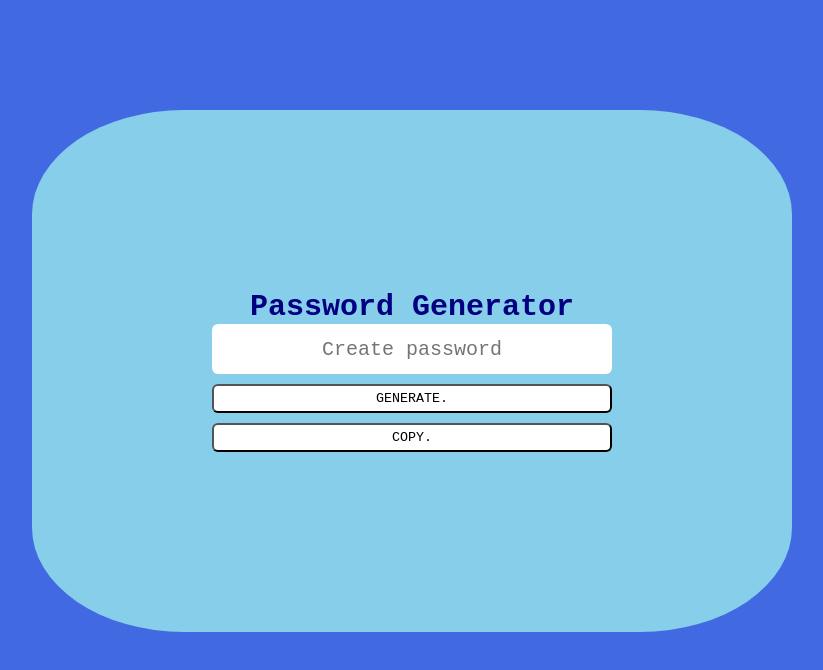
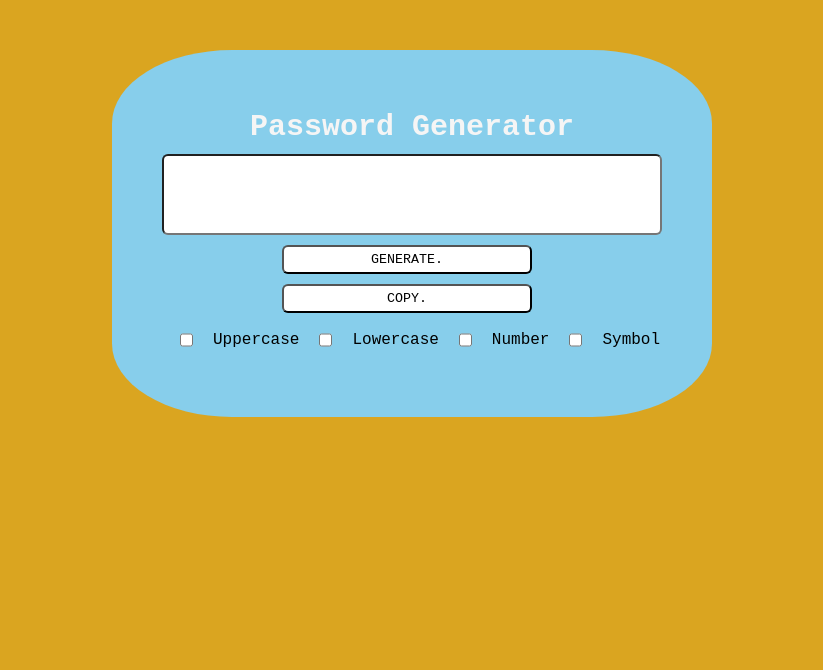
Before and after one commit to theekidspex/password-generator, a plain HTML site: page INDEX.HTML in a window 1280 px wide. Shown: the whole page, without its empty margins (228-1051 px from the left). Drawn offline with Linux system fonts and the light colour scheme; files that its build step writes are made by us from their sources.

Commit message:
finalized design

```diff
--- a/INDEX.HTML
+++ b/INDEX.HTML
@@ -3,27 +3,36 @@
 <head>
     <meta charset="UTF-8">
     <meta name="viewport" content="width=device-width, initial-scale=1.0">
-    <link rel="stylesheet" type="text/css" href="./css/style.css">
+    <link rel="stylesheet" type="text/css" href="./assets/css/style.css">
     <title>Dream Password Generator</title>
 </head>
 <body>
 
-<div class="box">
+<div class="container">
     <h1>Password Generator</h1>
-    <input type="text" name="" placeholder="Create password" id="password" readonly>
+    <input type="text" name="" password="PASSWORD" id="password" readonly>
+     <button> GENERATE. </button>
+     <button> COPY. </button>
 
-    <button> GENERATE. </button>
-    <button> COPY. </button>
+
+<form>
+    <input type="checkbox" id="item1" name="item1" value="Item 1">
+    <label for="item1">Uppercase</label>
+
+    <input type="checkbox" id="item2" name="item2" value="Item 2">
+    <label for="item2">Lowercase</label>
+
+    <input type="checkbox" id="item3" name="item3" value="Item 3">
+    <label for="item3">Number</label>
+
+    <input type="checkbox" id="item4" name="item4" value="Item 4">
+    <label for="item4">Symbol</label>
+  </form>
+
 </div>
 
 
 
+</body>
 
-
-
-
-
-
-    <script src="./assets/js/script.js"></script>
-</body>
 </html>
--- a/assets/css/style.css
+++ b/assets/css/style.css
@@ -6,34 +6,35 @@
 }
 
 body {
-    background-color: royalblue;
+    background-color: goldenrod;
     justify-content: center;
+    display: flex;
     align-items: center;
-    display: flex;
 }
 
 
-.box {
-margin-top: 110px;
+.container {
 background-color: skyblue;
-padding: 180px;
+margin-top: 50px;
+padding: 50px;
 border-radius: 20%;
+size-adjust: 50%;
 }
 
 
 h1 {
     text-align: center;
-    color: navy;
+    color: whitesmoke;
     font-size: 30px;
+    margin: 10px;
 }
 
-input {
-        padding: 20px;
-        height: 50px;
-        width: 400px;
+.container input {
+   padding: 30px;
+   width: 500px;
    border-radius: 6px;
-        border: 2px;
-        font-size: 22px;
+   font-size: 15px;
+
  }
 
  input::placeholder{
@@ -42,19 +43,39 @@ input {
   }
 
 
-.box button {
-    position: relative;
+.container button {
+    display: block;
+    align-content: center;
     background-color: white;
-    display: flex;
-    align-items: center;
-    justify-content: center;
-    height: 100%;
-    width: 100%;
+    height: 20%;
+    width: 50%;
     padding: 5px;
     margin-top: 10px;
     border-radius: 6px;
+    position: relative;
+    left: 120px;
+
 }
 
-  .box button:hover {
+
+  .container button:hover {
     background-color: goldenrod;
   }
+
+
+form {
+  display: flex;
+  padding: 8px;
+  margin: 10px;
+  max-width: 10px;
+  align-content: center;
+
+
+}
+
+
+label {
+    text-align: center;
+    padding-inline: 20px;
+
+ }
--- a/assets/js/script.js
+++ b/assets/js/script.js
@@ -1,3 +1,5 @@
 var Uppercase = "A, B, C, D, E, F, G, H, I ,J ,K, L, M, N, O, P, Q, R, S, T, U, V, W, X, Y, Z"
 var Lowercase = "a,b,c,d,e,f,g,h,i,j,k,l,m,n,o,p,q,r,s,t,u,v,w,x,y,z"
 var Specialcharacters = "!,@,#,$,%,^,&,*,(,)"
+var Numeric = "1,2,3,4,5,6,7,8,9,0"
+var password=document.getElementById("password")
```
Also changed, not shown: 1 other file. Lines whose indentation alone changed are shown as unchanged.
